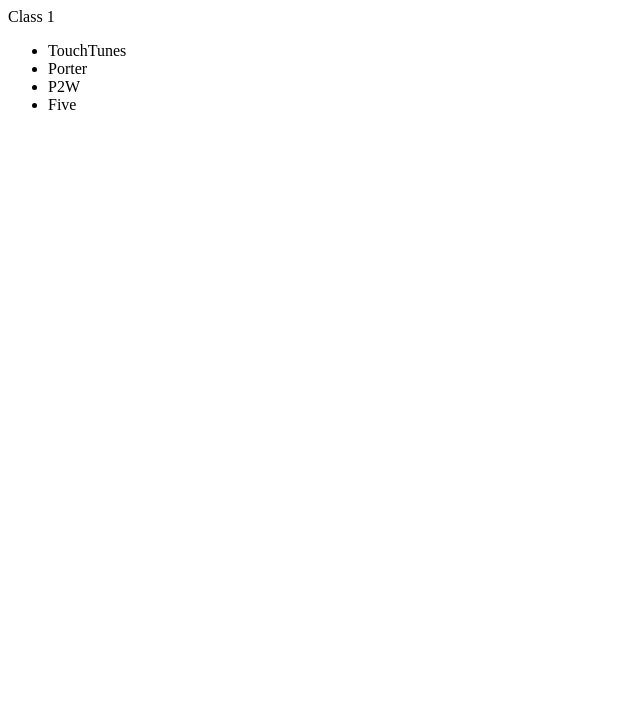
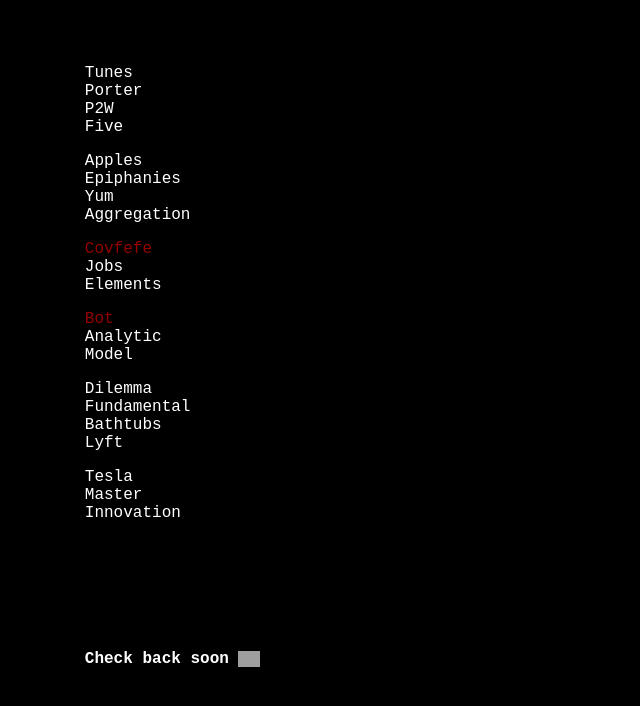
Before and after one commit to dsgstrat/dsgstrat.github.io, a plain HTML site: page index.html in a window 1280 px wide. Shown: the whole page, without its empty margins (0-640 px from the left). Drawn offline with Linux system fonts and the light colour scheme; grey boxes are pictures that could not be loaded.

Commit message:
Cls 4 -2

```diff
--- a/index.html
+++ b/index.html
@@ -1,13 +1,66 @@
 <html>
 <head>
+  <title>8623</title>
+  <link rel="icon" href="https://dsgstrat.000webhostapp.com/skull.png" type="image/png"/>
+  <style type="text/css">
+    body {
+      font-family: 'Courier New', monospace;
+      font-weight: 400;
+      margin: 4em;
+      background-color: #000;
+      color: #fff;
+    }
+    ul {
+      list-style-type: none;
+      margin-left: -1.2em;
+    }
+    li.missing {
+      color: #940000;
+    }
+    a {
+      color: inherit;
+      text-decoration: none;
+    }
+    a:hover {
+      color: #bdbdbd;
+    }
+  </style>
 </head>
 <body>
-  <p>Class 1</p>
   <ul>
-    <li>TouchTunes</li>
-    <li>Porter</li>
-    <li>P2W</li>
-    <li>Five</li>
+    <li><a href="https://dsgstrat.000webhostapp.com/Tunes.pdf" target="_blank">Tunes</a></li>
+    <li><a href="https://dsgstrat.000webhostapp.com/Porter.pdf" target="_blank">Porter</a></li>
+    <li><a href="https://dsgstrat.000webhostapp.com/P2W.pdf" target="_blank">P2W</a></li>
+    <li><a href="https://dsgstrat.000webhostapp.com/Five.pdf" target="_blank">Five</a></li>
   </ul>
+  <ul>
+    <li><a href="https://dsgstrat.000webhostapp.com/Apples.pdf" target="_blank">Apples</a></li>
+    <li><a href="https://dsgstrat.000webhostapp.com/Epiphanies.pdf" target="_blank">Epiphanies</a></li>
+    <li><a href="https://dsgstrat.000webhostapp.com/Yum.pdf" target="_blank">Yum</a></li>
+    <li><a href="https://dsgstrat.000webhostapp.com/Aggregation.pdf" target="_blank">Aggregation</a></li>
+  </ul>
+  <ul>
+    <li class="missing">Covfefe</li>
+    <li><a href="https://dsgstrat.000webhostapp.com/Jobs.pdf" target="_blank">Jobs</a></li>
+    <li><a href="https://dsgstrat.000webhostapp.com/Elements.pdf" target="_blank">Elements</a></li>
+  </ul>
+  <ul>
+    <li class="missing">Bot</li>
+    <li><a href="https://dsgstrat.000webhostapp.com/Analytic.pdf" target="_blank">Analytic</a></li>
+    <li><a href="https://dsgstrat.000webhostapp.com/Model.pdf" target="_blank">Model</a></li>
+  </ul>
+  <ul>
+    <li><a href="https://dsgstrat.000webhostapp.com/Dilemma.pdf" target="_blank">Dilemma</a></li>
+    <li><a href="https://dsgstrat.000webhostapp.com/Fundamental.pdf" target="_blank">Fundamental</a></li>
+    <li><a href="https://dsgstrat.000webhostapp.com/Bathtubs.pdf" target="_blank">Bathtubs</a></li>
+    <li><a href="https://dsgstrat.000webhostapp.com/Lyft.pdf" target="_blank">Lyft</a></li>
+  </ul>
+  <ul>
+    <li><a href="https://dsgstrat.000webhostapp.com/Tesla.pdf" target="_blank">Tesla</li>
+    <li><a href="https://dsgstrat.000webhostapp.com/Master.pdf" target="_blank">Master</a></li>
+    <li><a href="https://dsgstrat.000webhostapp.com/Innovation.pdf" target="_blank">Innovation</a></li>
+  </ul>
+  <ul>
+    <li style="font-weight: 600; margin-top: 8em;">Check back soon&nbsp;<img src="https://dsgstrat.000webhostapp.com/skull.png" style="height: 1em; margin-bottom: -0.25em;"></li>
 </body>
 </html>
```
